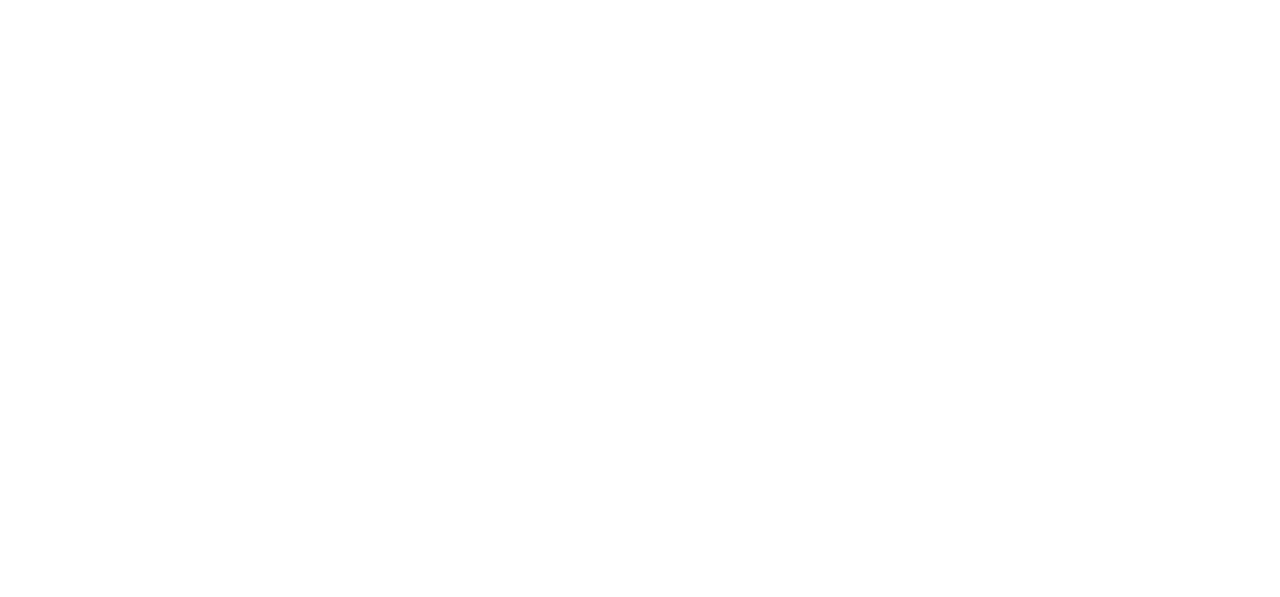
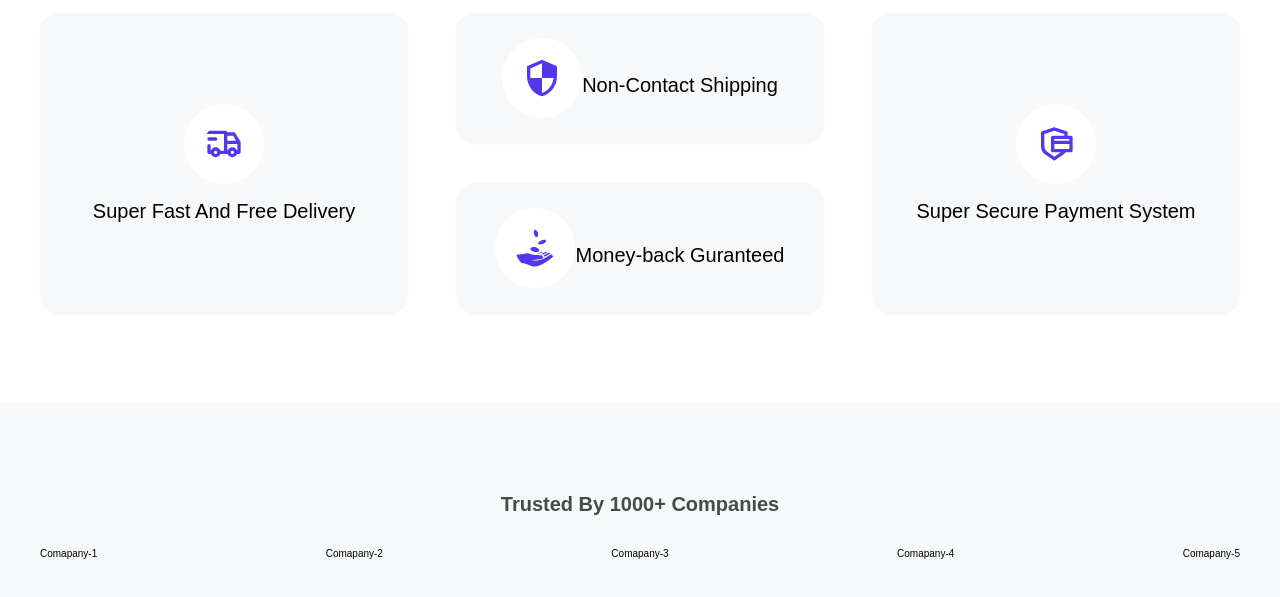
Before and after one commit to narottambhardwaj10062000/React-Ecommerce-Project, a React (Vite) app: page / in a window 1280 px wide. Shown: the part 719-1316 px from the top of the page. Before the commit the page ends 800 px from the top, so only its background shows below. Built offline with nearby package versions, Linux system fonts and the light colour scheme.

Commit message:
services and trusted section completed

```diff
--- /dev/null
+++ b/src/Components/Services.jsx
@@ -0,0 +1,105 @@
+import React from 'react';
+import styled from "styled-components";
+import { TbTruckDelivery } from "react-icons/tb";
+import { MdSecurity } from "react-icons/md";
+import { GiReceiveMoney } from "react-icons/gi";
+import { RiSecurePaymentLine } from "react-icons/ri";
+
+const Services = () => {
+  return (
+    <Wrapper>
+        <div className = "container">
+            <div className = "grid grid-three-column">
+                <div className = "services-1">
+                    <div>
+                        <TbTruckDelivery className="icon"/>
+                        <h3>Super Fast And Free Delivery</h3>
+                    </div>
+                </div>
+                <div className="services-2">
+                    <div className="services-colum-2">
+                        <MdSecurity className="icon" />
+                        <h3>Non-Contact Shipping</h3>
+                    </div>
+                    <div className="services-colum-2">
+                        <GiReceiveMoney  className = "icon" />
+                        <h3>Money-back Guranteed</h3>
+                    </div>
+                </div>
+                <div className = "services-3">
+                    <div>
+                        <RiSecurePaymentLine className="icon"/>
+                        <h3>Super Secure Payment System</h3>
+                    </div>
+                </div>
+            </div>
+
+        </div>
+    </Wrapper>
+  )
+}
+
+const Wrapper = styled.section`
+    padding: 9rem 0;
+
+.grid {
+  gap: 4.8rem;
+}
+
+.services-1,
+.services-2,
+.services-3 {
+  width: auto;
+  height: 30rem;
+  display: flex;
+  flex-direction: column;
+  justify-content: center;
+  align-content: center;
+  background: ${({ theme }) => theme.colors.bg};
+  text-align: center;
+  border-radius: 2rem;
+  box-shadow: rgba(0, 0, 0, 0.05) 0px 1px 2px 0px;
+}
+
+.services-2 {
+  gap: 4rem;
+  background-color: transparent;
+  box-shadow: none;
+
+  .services-colum-2 {
+    background: ${({ theme }) => theme.colors.bg};
+    display: flex;
+    flex-direction: row;
+    flex: 1;
+    justify-content: center;
+    align-items: center;
+    border-radius: 2rem;
+    box-shadow: rgba(0, 0, 0, 0.05) 0px 1px 2px 0px;
+
+    div {
+      display: flex;
+      flex-direction: row;
+      justify-content: center;
+      align-items: center;
+      gap: 1rem;
+    }
+  }
+}
+
+h3 {
+  margin-top: 1.4rem;
+  font-size: 2rem;
+}
+
+.icon {
+  /* font-size: rem; */
+  width: 8rem;
+  height: 8rem;
+  padding: 2rem;
+  border-radius: 50%;
+  background-color: #fff;
+  color: #5138ee;
+}
+`
+
+export default Services
--- /dev/null
+++ b/src/Components/Trusted.jsx
@@ -0,0 +1,60 @@
+import React from 'react'
+import styled from "styled-components";
+
+const Trusted = () => {
+  return (
+    <Wrapper className = "brand-section">
+        <div className = "container">
+            <h3>Trusted By 1000+ Companies</h3>
+            <div className = "brand-section-slider">
+                <div className = "slide">
+                    Comapany-1
+                </div>
+                <div className = "slide">
+                    Comapany-2
+                </div>
+                <div className = "slide">
+                    Comapany-3
+                </div>
+                <div className = "slide">
+                    Comapany-4
+                </div>
+                <div className = "slide">
+                    Comapany-5
+                </div>
+            </div>
+        </div>
+    </Wrapper>
+  )
+}
+
+const Wrapper = styled.section`
+    padding: 9rem 0;
+  background-color: ${({ theme }) => theme.colors.bg};
+
+  .brand-section {
+    padding: 12rem 0 0 0;
+  }
+  h3 {
+    text-align: center;
+    text-transform: capitalize;
+    color: ${({ theme }) => theme.colors.text};
+    font-size: 2rem;
+    font-weight: bold;
+  }
+
+  img {
+    min-width: 10rem;
+    height: 10rem;
+  }
+
+  .brand-section-slider {
+    margin-top: 3.2rem;
+    display: flex;
+    justify-content: space-between;
+    align-items: center;
+    flex-direction: row;
+  }
+`
+
+export default Trusted
--- a/src/Pages/Home.jsx
+++ b/src/Pages/Home.jsx
@@ -1,6 +1,8 @@
 import React from 'react'
 import styled from "styled-components";
 import HeroComponent from "../Components/HeroComponent";
+import Services from "../Components/Services";
+import Trusted from "../Components/Trusted";
 
 const Home = () => {
 
@@ -11,6 +13,8 @@
   return (
     <Wrapper>
         <HeroComponent myData = {data}/>
+        <Services />
+        <Trusted />
     </Wrapper>
   )
 };
```
